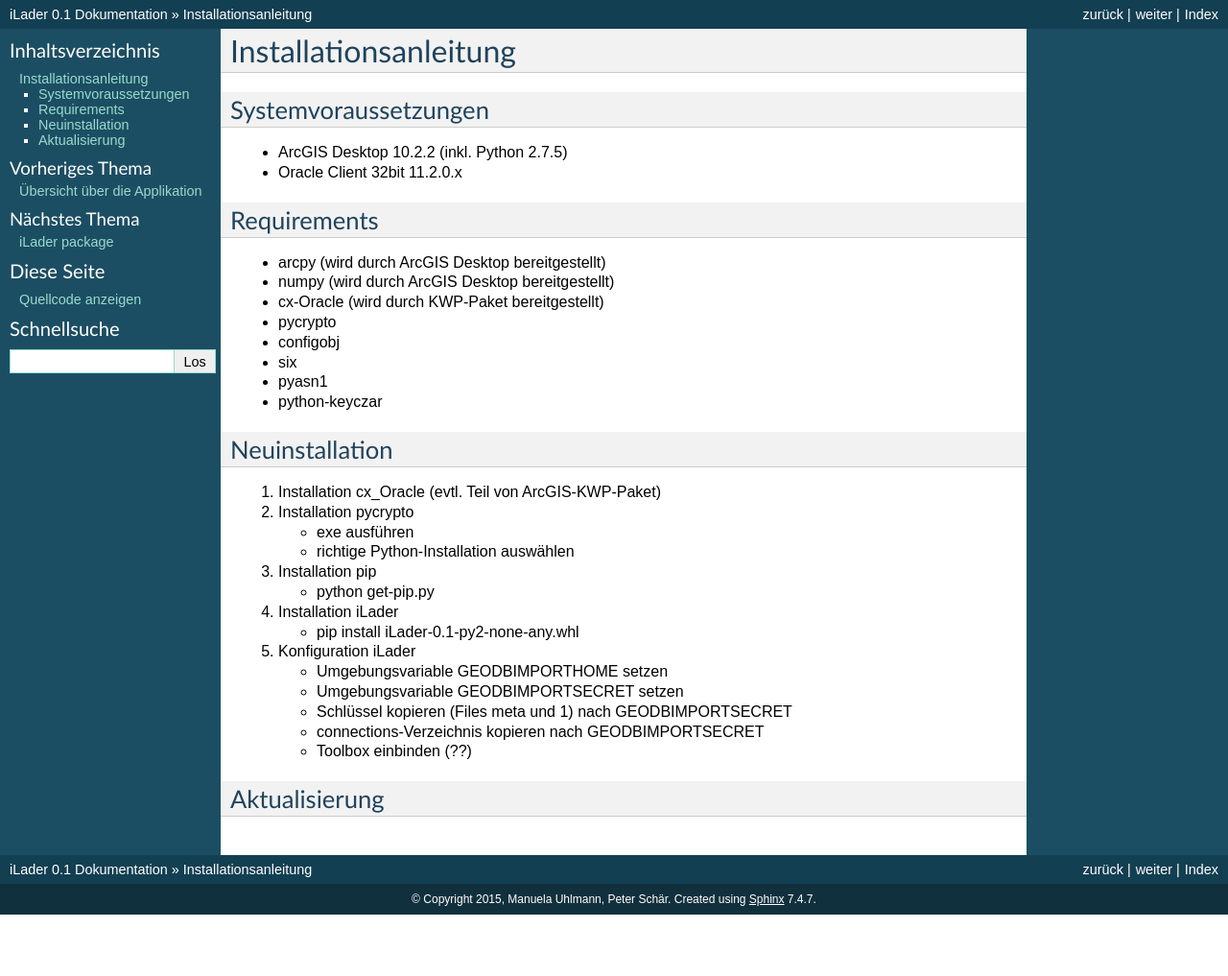
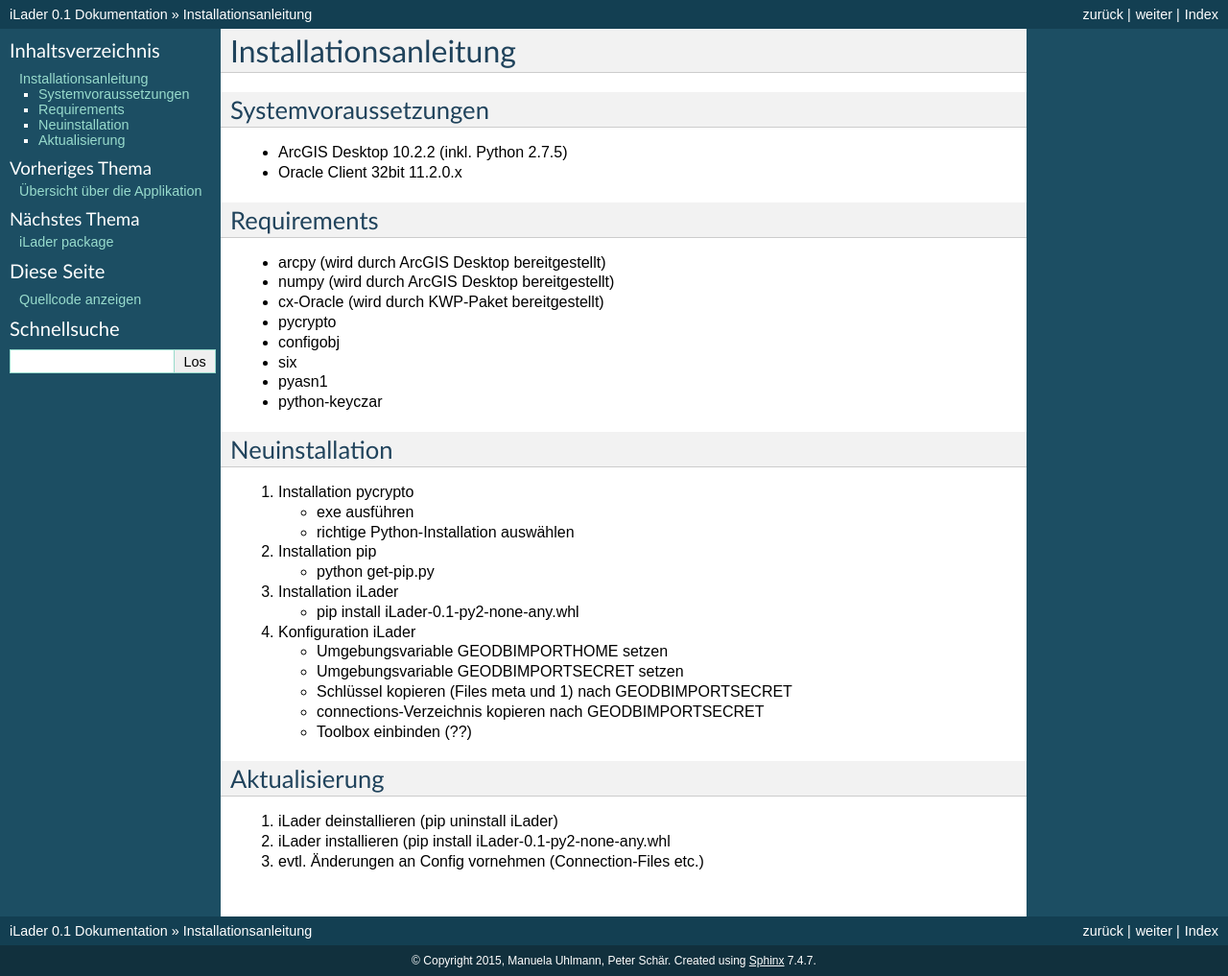
Before and after one commit to AGIBE/iLader, a Sphinx documentation site: the page built from docs/installation.rst, in a window 1280 px wide. Shown: the whole page at 96% size. Built offline with Sphinx 7.4.7, drawn with Linux system fonts in a browser that asks for light colours; before the commit the page ends 953 px from its top, so only the background shows below that.

Commit message:
Installationsanleitung erweitert.

```diff
--- a/docs/installation.rst
+++ b/docs/installation.rst
@@ -19,7 +19,6 @@ Requirements
 
 Neuinstallation
 ---------------
-#. Installation cx_Oracle (evtl. Teil von ArcGIS-KWP-Paket)
 #. Installation pycrypto
 
    * exe ausführen
@@ -43,3 +42,7 @@ Neuinstallation
 
 Aktualisierung
 --------------
+
+#. iLader deinstallieren (pip uninstall iLader)
+#. iLader installieren (pip install iLader-0.1-py2-none-any.whl
+#. evtl. Änderungen an Config vornehmen (Connection-Files etc.)
```
